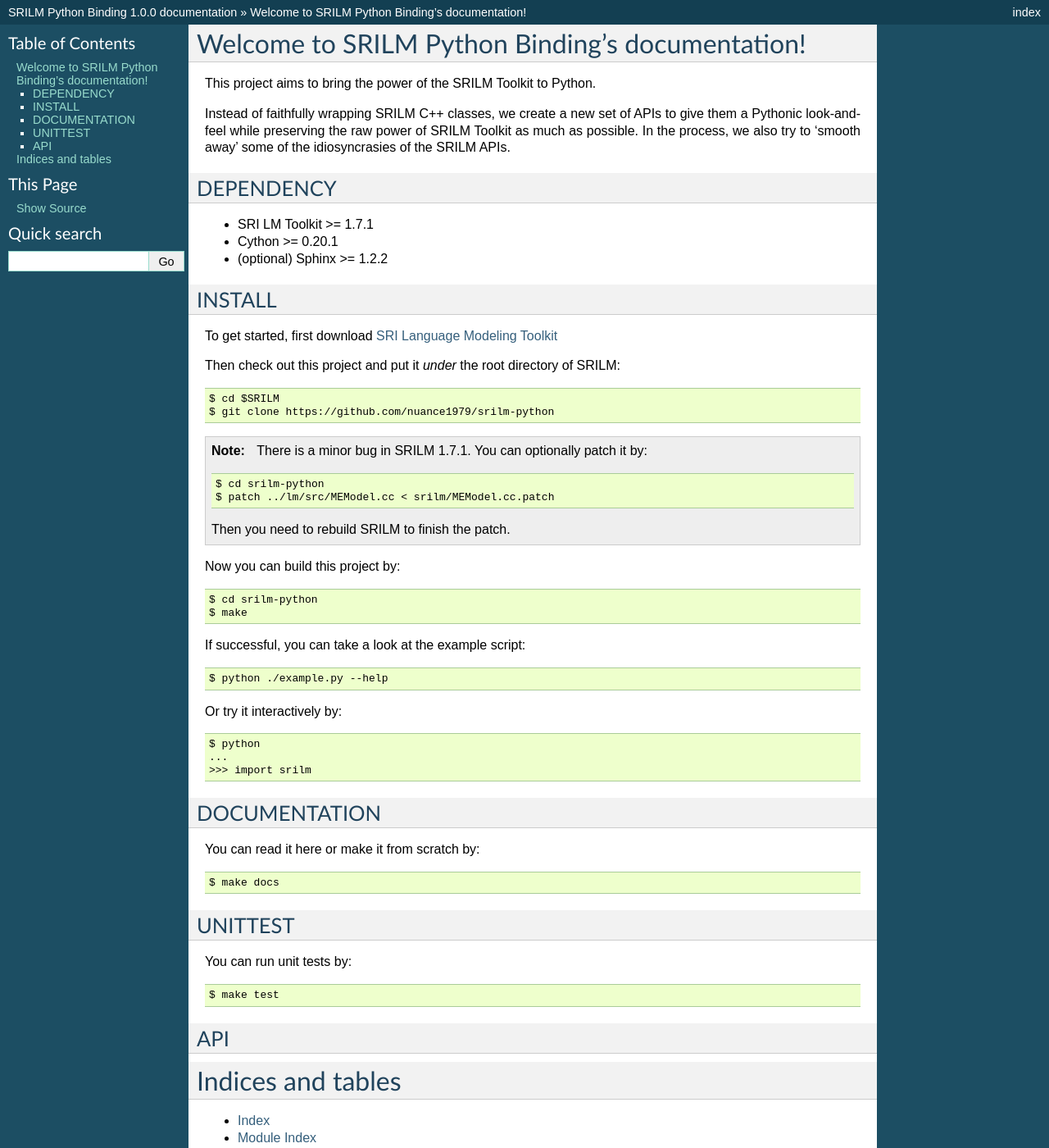
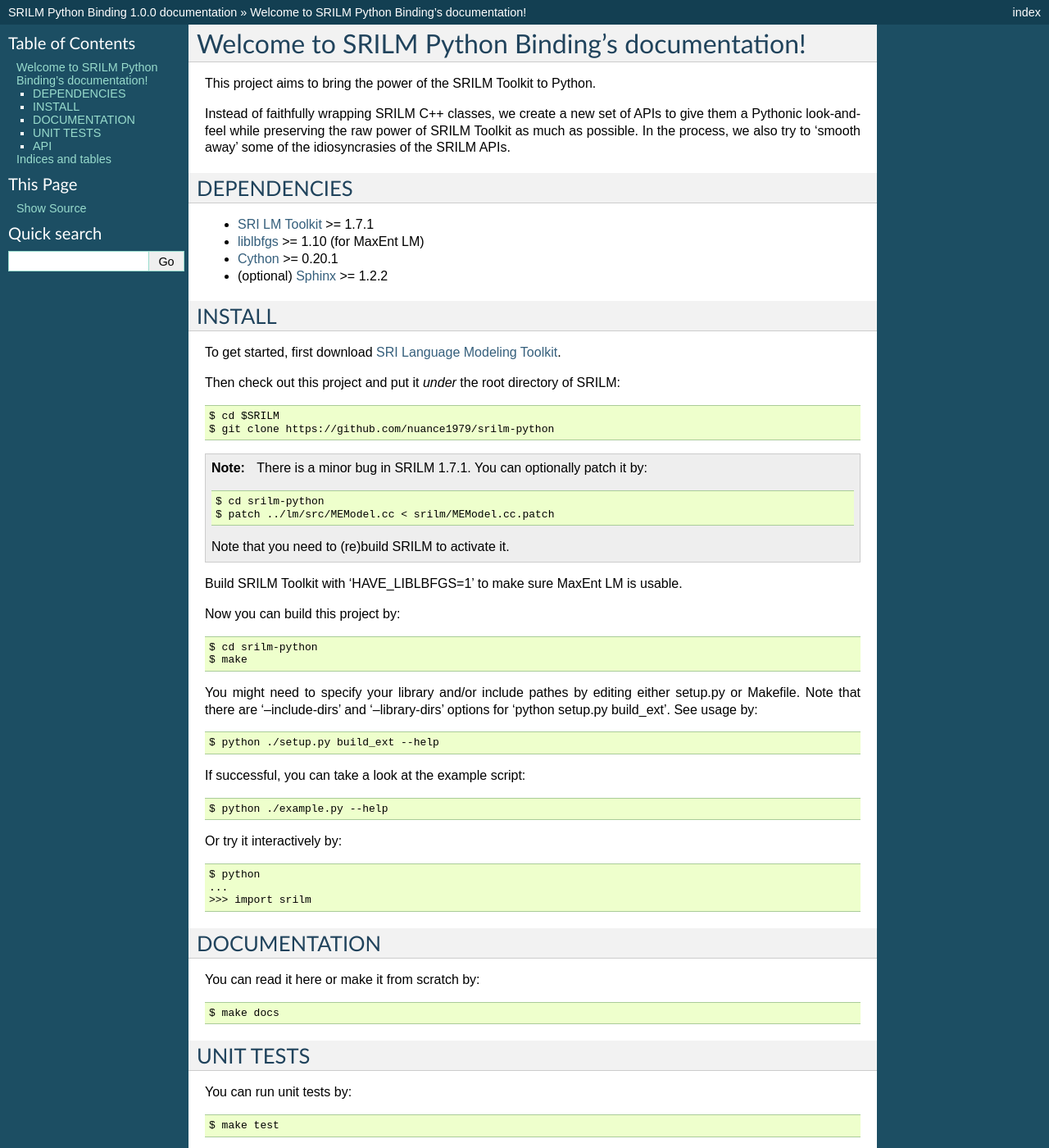
Before and after one commit to nuance1979/srilm-python, a Sphinx documentation site: the page built from doc/index.rst, in a window 1280 px wide and 1400 px high. Shown: the whole window at 82% size. Built offline with Sphinx 7.4.7, drawn with Linux system fonts in a browser that asks for light colours; pages that are not in the unit, such as notebooks, are missing from menus.

Commit message:
improved doc

```diff
--- a/doc/index.rst
+++ b/doc/index.rst
@@ -12,17 +12,18 @@
 while preserving the raw power of SRILM Toolkit as much as possible. In the process, we also try to 'smooth away'
 some of the idiosyncrasies of the SRILM APIs.
 
-DEPENDENCY
-----------
+DEPENDENCIES
+------------
 
-* SRI LM Toolkit >= 1.7.1
-* Cython >= 0.20.1
-* (optional) Sphinx >= 1.2.2
+* `SRI LM Toolkit <http://www.speech.sri.com/projects/srilm>`_ >= 1.7.1
+* `liblbfgs <http://www.chokkan.org/software/liblbfgs>`_ >= 1.10 (for MaxEnt LM)
+* `Cython <http://cython.org>`_ >= 0.20.1
+* (optional) `Sphinx <http://sphinx-doc.org>`_ >= 1.2.2
 
 INSTALL
 -------
 
-To get started, first download `SRI Language Modeling Toolkit <http://www.speech.sri.com/projects/srilm>`_
+To get started, first download `SRI Language Modeling Toolkit <http://www.speech.sri.com/projects/srilm>`_.
 
 Then check out this project and put it *under* the root directory of SRILM::
 
@@ -36,12 +37,18 @@
    $ cd srilm-python
    $ patch ../lm/src/MEModel.cc < srilm/MEModel.cc.patch
 
-   Then you need to rebuild SRILM to finish the patch.
+   Note that you need to (re)build SRILM to activate it.
+
+Build SRILM Toolkit with 'HAVE_LIBLBFGS=1' to make sure MaxEnt LM is usable.
 
 Now you can build this project by::
 
   $ cd srilm-python
   $ make
+
+You might need to specify your library and/or include pathes by editing either setup.py or Makefile. Note that there are '--include-dirs' and '--library-dirs' options for 'python setup.py build_ext'. See usage by::
+
+  $ python ./setup.py build_ext --help
 
 If successful, you can take a look at the example script::
 
@@ -60,8 +67,8 @@
 
   $ make docs
 
-UNITTEST
---------
+UNIT TESTS
+----------
 
 You can run unit tests by::
 
```
